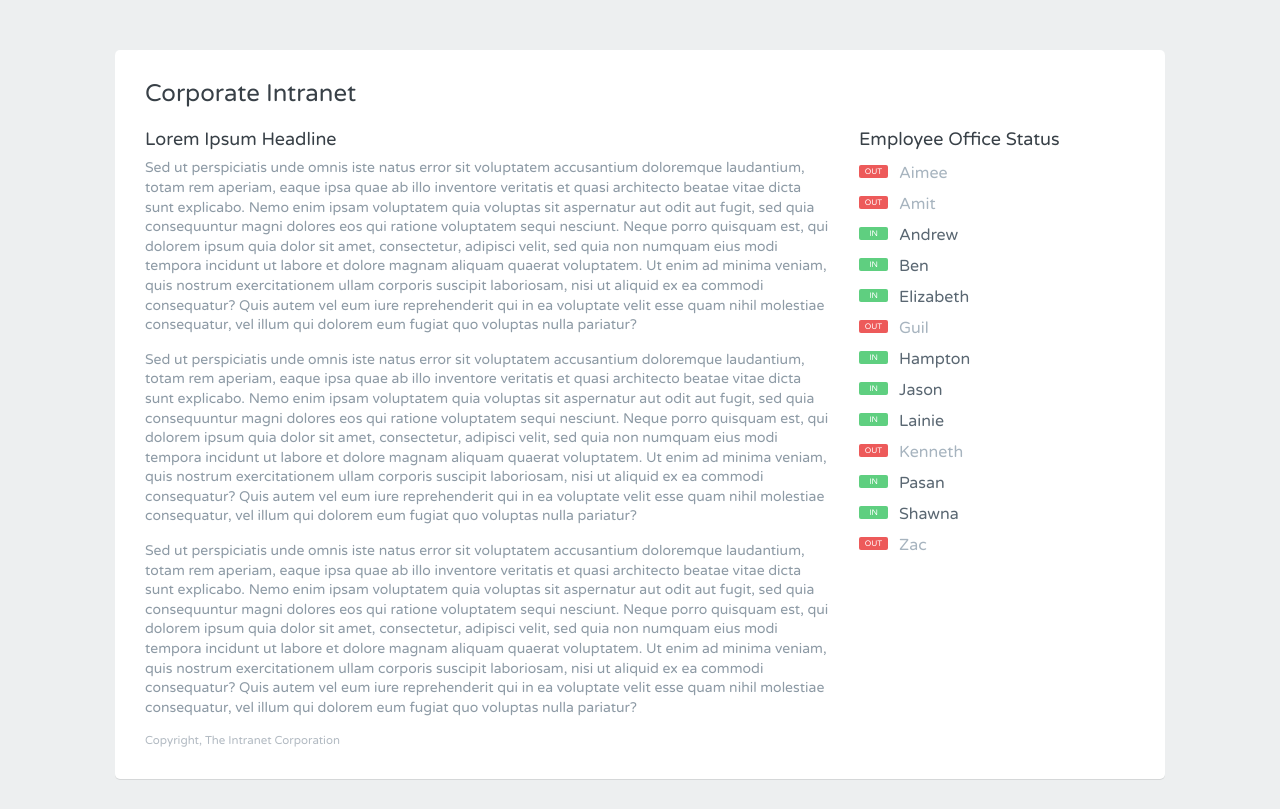
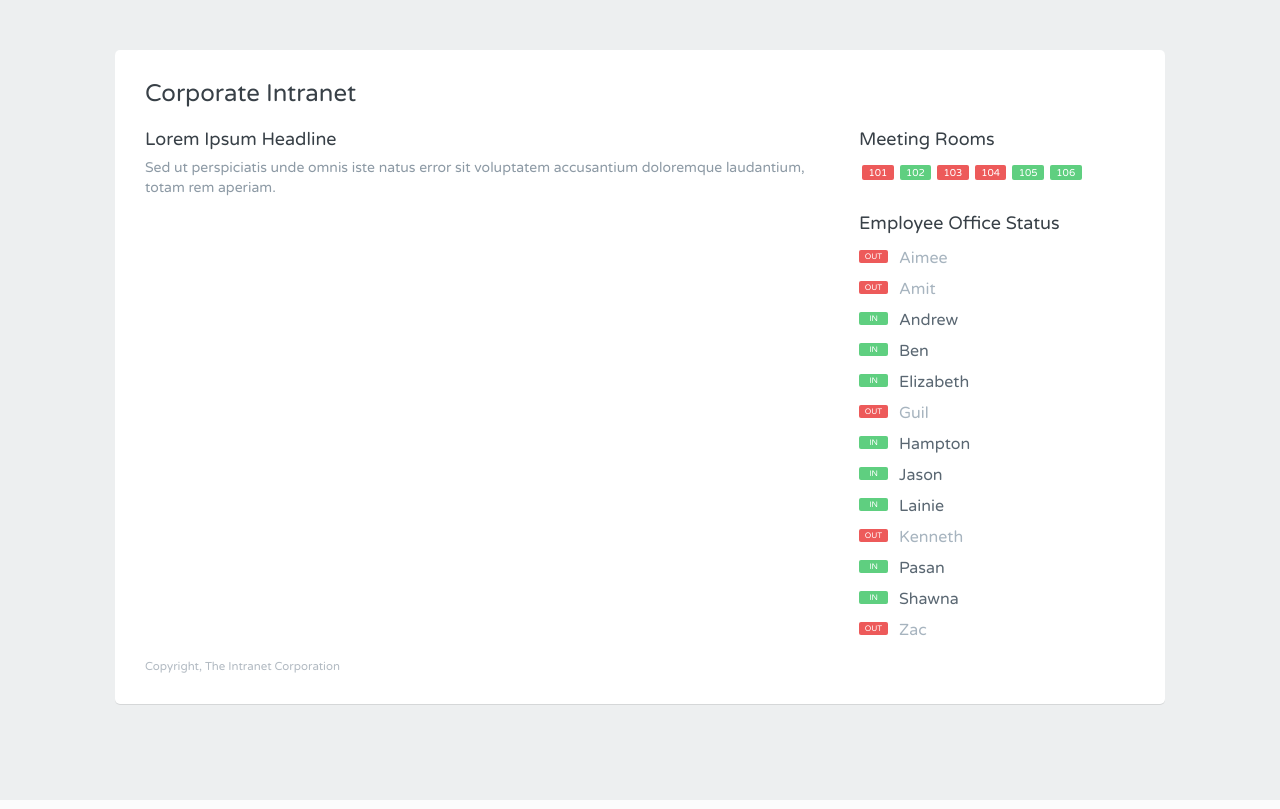
Before and after one commit to Stephanie-Spears/AJAXEmployeeStatus, a PHP site: page / in a window 1280 px wide. Run offline with PHP 8.4, Linux system fonts and the light colour scheme.

Commit message:
available room component

```diff
--- a/css/main.css
+++ b/css/main.css
@@ -321,10 +321,35 @@ ul li {
     position: relative;
 }
 
+ul.rooms {
+    margin-bottom: 30px;
+}
+
+ul.rooms li {
+    font-size: 1em;
+    display: inline-block;
+    width: 10%;
+    padding: 3px 2px 2px;
+    border-radius: 2px;
+    margin: 0 3px 3px 3px;
+    color: white;
+    text-align: center;
+}
+
+ul.rooms li.empty {
+    background-color: #5fcf80;
+}
+ul.rooms li.full {
+    background-color: #ed5a5a;
+}
+
+ul.bulleted {
+    margin-bottom: 20px;
+}
+
 ul.bulleted li {
     padding-left: 40px;
 }
-
 ul.bulleted li:before {
     position: absolute;
     top: 0;
@@ -333,23 +358,20 @@ ul.bulleted li:before {
     font-size: .5em;
     padding: 3px 2px 2px;
     border-radius: 2px;
-    text-align: center;
+    text-align:center;
     width: 25px;
 }
 
 ul.bulleted .in {
     color: #5A6772;
 }
-
 ul.bulleted .in:before {
     content: "IN";
     background-color: #5fcf80;
 }
-
 ul.bulleted .out {
     color: #A7B4BF;
 }
-
 ul.bulleted .out:before {
     content: "OUT";
     background-color: #ed5a5a;
--- /dev/null
+++ b/data/rooms.json
@@ -0,0 +1,26 @@
+[
+  {
+    "room": 101,
+    "available": false
+  },
+  {
+    "room": 102,
+    "available": true
+  },
+  {
+    "room": 103,
+    "available": false
+  },
+  {
+    "room": 104,
+    "available": false
+  },
+  {
+    "room": 105,
+    "available": true
+  },
+  {
+    "room": 106,
+    "available": true
+  }
+]
--- a/index.html
+++ b/index.html
@@ -18,14 +18,14 @@
             </div>
             <section class="grid-70 main">
                 <h2>Lorem Ipsum Headline</h2>
-                <p>Sed ut perspiciatis unde omnis iste natus error sit voluptatem accusantium doloremque laudantium, totam rem aperiam, eaque ipsa quae ab illo inventore veritatis et quasi architecto beatae vitae dicta sunt explicabo. Nemo enim ipsam voluptatem quia voluptas sit aspernatur aut odit aut fugit, sed quia consequuntur magni dolores eos qui ratione voluptatem sequi nesciunt. Neque porro quisquam est, qui dolorem ipsum quia dolor sit amet, consectetur, adipisci velit, sed quia non numquam eius modi tempora incidunt ut labore et dolore magnam aliquam quaerat voluptatem. Ut enim ad minima veniam, quis nostrum exercitationem ullam corporis suscipit laboriosam, nisi ut aliquid ex ea commodi consequatur? Quis autem vel eum iure reprehenderit qui in ea voluptate velit esse quam nihil molestiae consequatur, vel illum qui dolorem eum fugiat quo voluptas nulla pariatur?</p>
-                <p>Sed ut perspiciatis unde omnis iste natus error sit voluptatem accusantium doloremque laudantium, totam rem aperiam, eaque ipsa quae ab illo inventore veritatis et quasi architecto beatae vitae dicta sunt explicabo. Nemo enim ipsam voluptatem quia voluptas sit aspernatur aut odit aut fugit, sed quia consequuntur magni dolores eos qui ratione voluptatem sequi nesciunt. Neque porro quisquam est, qui dolorem ipsum quia dolor sit amet, consectetur, adipisci velit, sed quia non numquam eius modi tempora incidunt ut labore et dolore magnam aliquam quaerat voluptatem. Ut enim ad minima veniam, quis nostrum exercitationem ullam corporis suscipit laboriosam, nisi ut aliquid ex ea commodi consequatur? Quis autem vel eum iure reprehenderit qui in ea voluptate velit esse quam nihil molestiae consequatur, vel illum qui dolorem eum fugiat quo voluptas nulla pariatur?</p>
-                <p>Sed ut perspiciatis unde omnis iste natus error sit voluptatem accusantium doloremque laudantium, totam rem aperiam, eaque ipsa quae ab illo inventore veritatis et quasi architecto beatae vitae dicta sunt explicabo. Nemo enim ipsam voluptatem quia voluptas sit aspernatur aut odit aut fugit, sed quia consequuntur magni dolores eos qui ratione voluptatem sequi nesciunt. Neque porro quisquam est, qui dolorem ipsum quia dolor sit amet, consectetur, adipisci velit, sed quia non numquam eius modi tempora incidunt ut labore et dolore magnam aliquam quaerat voluptatem. Ut enim ad minima veniam, quis nostrum exercitationem ullam corporis suscipit laboriosam, nisi ut aliquid ex ea commodi consequatur? Quis autem vel eum iure reprehenderit qui in ea voluptate velit esse quam nihil molestiae consequatur, vel illum qui dolorem eum fugiat quo voluptas nulla pariatur?</p>
+                <p>Sed ut perspiciatis unde omnis iste natus error sit voluptatem accusantium doloremque laudantium, totam rem aperiam.</p>
             </section>
             <aside class="grid-30 list">
+                <h2>Meeting Rooms</h2>
+                <div id="roomList">
+                </div>
                 <h2>Employee Office Status</h2>
                 <div id="employeeList">
-
                 </div>
             </aside>
             <footer class="grid-100">
--- a/js/widget.js
+++ b/js/widget.js
@@ -17,7 +17,31 @@ xhr.onreadystatechange = function () {
     }
     statusHTML += '</ul>';
     document.getElementById('employeeList').innerHTML = statusHTML;
-    console.log(employees);
   }
 };
 xhr.send();
+
+
+
+const xhrRoomRequest = new XMLHttpRequest();
+
+xhrRoomRequest.open('GET', 'data/rooms.json');
+
+xhrRoomRequest.onreadystatechange = function () {
+  if(xhrRoomRequest.readyState === 4 && xhrRoomRequest.status === 200) {
+    let rooms = JSON.parse(xhrRoomRequest.responseText);
+    let statusHTML = '<ul class="rooms">';
+    for (let i=0; i<rooms.length; i++) {
+      if (rooms[i].available === true) {
+        statusHTML += '<li class="empty">';
+      } else {
+        statusHTML += '<li class="full">';
+      }
+      statusHTML += rooms[i].room;
+      statusHTML += '</li>';
+    }
+    statusHTML += '</ul>';
+    document.getElementById('roomList').innerHTML = statusHTML;
+  }
+};
+xhrRoomRequest.send();
```
